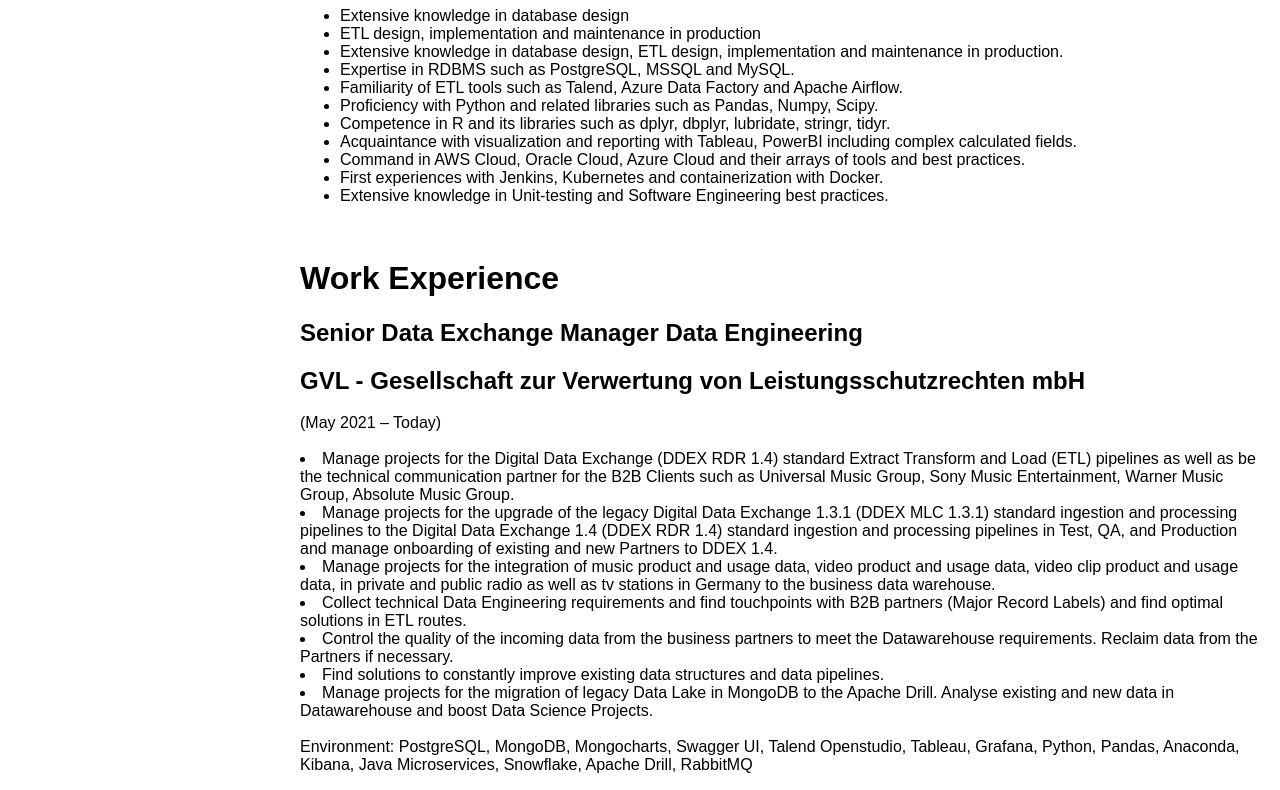
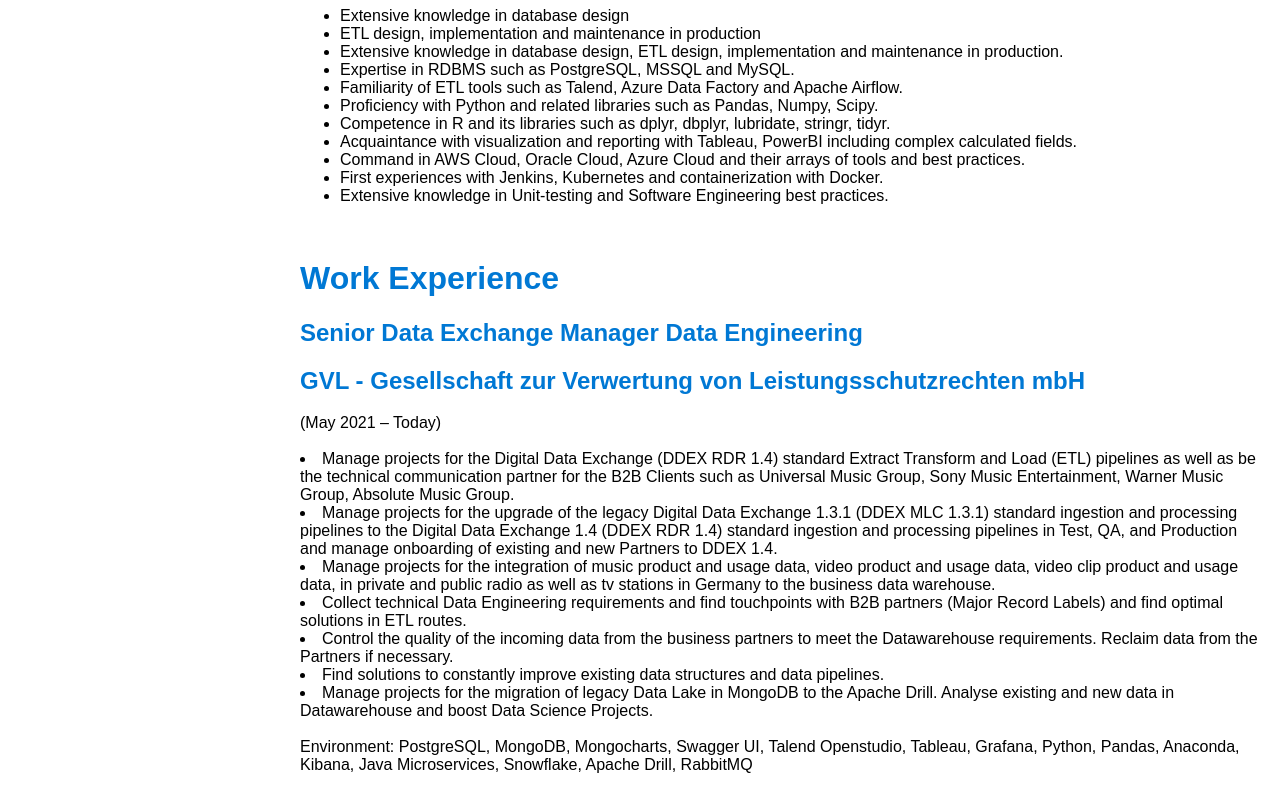
Before and after one commit to deepdhungel/deepdhungel.github.io, a plain HTML site: page index.html in a window 1280 px wide. Shown: the part 497-1287 px from the top of the page. Drawn offline with Linux system fonts and the light colour scheme.

Commit message:
Update index.html

```diff
--- a/index.html
+++ b/index.html
@@ -46,6 +46,10 @@
         width: 100%;
         height: auto;
       }
+	    h1, h2 {
+    color: #0078D4; /* Microsoft blue color */
+}
+
     </style>
   </head>
   <body>
```
